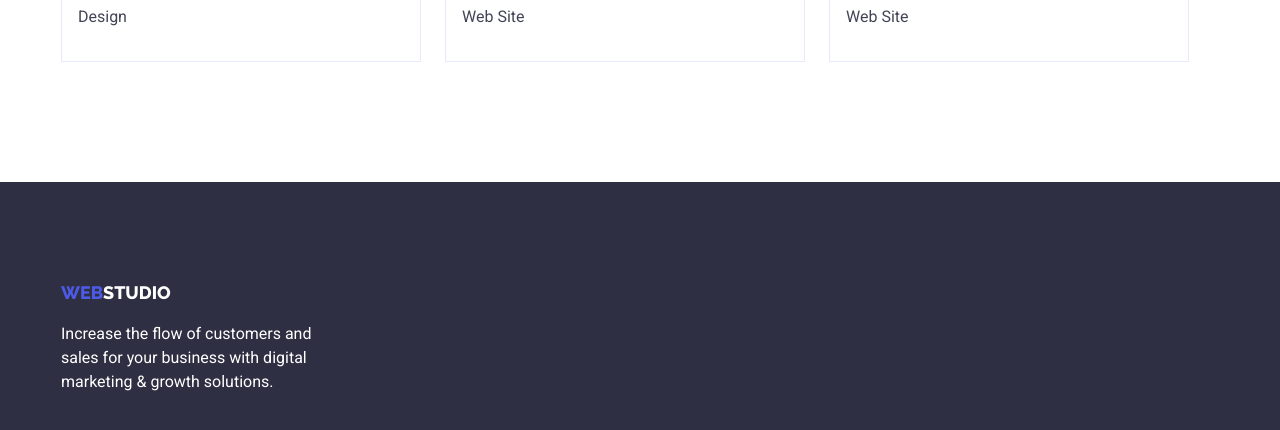
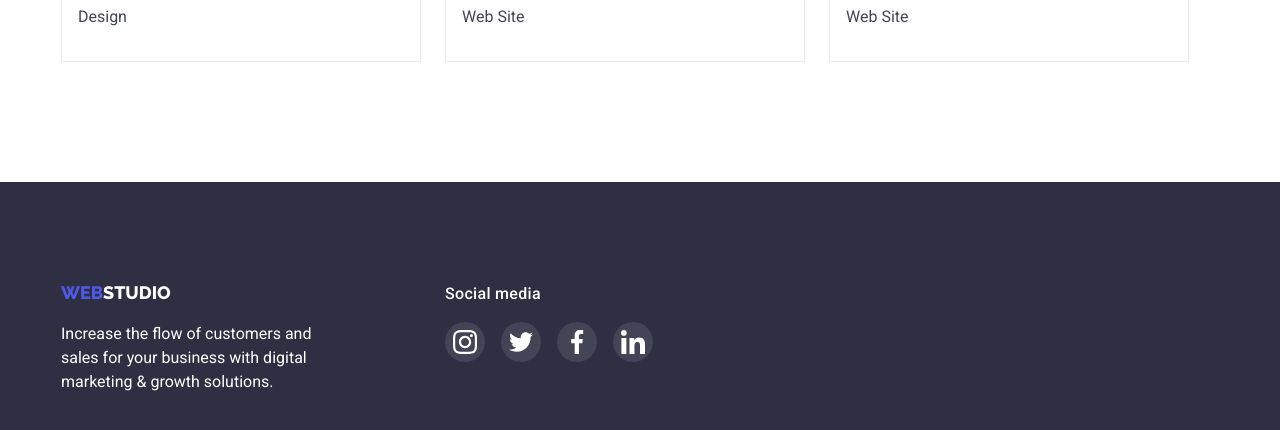
Before and after one commit to Tensys57/goit-markup-hw-04, a plain HTML site: page portfolio.html in a window 1280 px wide. Shown: the part 1588-2018 px from the top of the page. Drawn offline with Linux system fonts and the light colour scheme.

Commit message:
Added bg image, hover/focus shadows

```diff
--- a/css/styles.css
+++ b/css/styles.css
@@ -2,14 +2,15 @@
 :root {
   --primary-bg-color: #fff;
   --secondary-bg-colour: #e7e9fc;
-  --hero-bg-color: #2e2f42;
+  --hero-bg-color: rgb(46, 47, 66);
   --primary-text-color: #434455;
   --primary-title-color: #2e2f42;
   --normal-button-color: #4d5ae5;
   --normal-button-bg: #f4f4fd;
   --hover-button-bg: #404bbf;
   --button-border-color: #9747ff;
-  --light-slate-color: #8e8f99;
+  --light-slate-color: hwb(235 56% 40%);
+  --success: #31d0aa;
 }
 
 .visually-hidden {
@@ -167,8 +168,18 @@ nav {
 
 /*------------- Main ---------------------- */
 
+/* -------------- Hero ----------------------- */
 .hero {
   background-color: var(--hero-bg-color);
+  background-image: linear-gradient(
+      rgba(46, 47, 66, 0.7),
+      rgba(46, 47, 66, 0.7)
+    ),
+    url(../images/people-office.jpg);
+  background-repeat: no-repeat;
+  max-width: 1440px;
+  margin: 0 auto;
+  background-size: cover;
   text-align: center;
   padding: 188px 0;
 }
@@ -200,7 +211,6 @@ nav {
 }
 
 /* ------------------ Features --------------------- */
-
 .feature-list {
   display: flex;
   flex-wrap: wrap;
@@ -256,6 +266,7 @@ nav {
 
 .products-list {
   display: flex;
+  padding-top: 0;
 }
 
 .products-list .item:not(:last-child) {
@@ -295,6 +306,12 @@ nav {
   border-radius: 0px 0px 4px 4px;
 }
 
+.team-card:hover,
+.team-card.focus {
+  box-shadow: 0px 4px 4px rgba(0, 0, 0, 0.25),
+    0px 1px 1px rgba(46, 47, 66, 0.16), 0px 2px 1px rgba(46, 47, 66, 0.08);
+}
+
 .team-function {
   text-align: center;
   margin-bottom: 8px;
@@ -313,7 +330,6 @@ nav {
   height: 40px;
   background-color: var(--normal-button-color);
   border-radius: 20px;
-  /* text-align: center; */
   justify-content: center;
   align-items: center;
 }
@@ -332,9 +348,6 @@ nav {
   gap: 24px;
 }
 
-.customers-list-items {
-}
-
 .customer-list-link {
   display: flex;
   color: var(--light-slate-color);
@@ -346,10 +359,16 @@ nav {
   border-radius: 4px;
 }
 
+.customer-list-link:hover,
+.customer-list-link:focus {
+  color: var(--hover-button-bg);
+  border-color: var(--hover-button-bg);
+}
+
 .customer-list-icon {
   width: 104px;
   height: 56px;
-  fill: var(--light-slate-color);
+  fill: currentColor;
 }
 
 /* -------------- Footer -----------------*/
@@ -357,6 +376,11 @@ nav {
 .footer {
   background-color: var(--hero-bg-color);
   padding: 100px 0 100px 0;
+}
+
+.footer-list {
+  display: flex;
+  gap: 120px;
 }
 
 .declaration {
@@ -367,6 +391,45 @@ nav {
 
 .logo-light {
   color: var(--primary-bg-color);
+}
+
+.footer-social-text {
+  font-weight: 500;
+  font-size: 16px;
+  line-height: 1.5;
+  letter-spacing: 0.02em;
+  color: var(--primary-bg-color);
+}
+
+.footer-social-list {
+  display: flex;
+  gap: 16px;
+  padding-top: 16px;
+}
+
+.footer-list-item {
+  display: inline-block;
+}
+
+.footer-social-link {
+  display: flex;
+  width: 40px;
+  height: 40px;
+  border-radius: 20px;
+  justify-content: center;
+  align-items: center;
+  background-color: rgba(255, 255, 255, 0.1);
+}
+
+.footer-social-link:hover,
+.footer-social-link:focus {
+  background-color: var(--success);
+}
+
+.footer-social-icon {
+  width: 24px;
+  height: 24px;
+  fill: var(--primary-bg-color);
 }
 
 /* ----------------- Portfolio -------------- */
@@ -398,6 +461,8 @@ nav {
 .filter-btn:focus {
   background-color: var(--hover-button-bg);
   color: var(--primary-bg-color);
+  box-shadow: 0px 3px 1px rgba(0, 0, 0, 0.1), 0px 2px 1px rgba(0, 0, 0, 0.08),
+    0px 2px 2px rgba(0, 0, 0, 0.12);
 }
 
 .active-btn {
@@ -430,3 +495,8 @@ nav {
   border: 1px solid var(--secondary-bg-colour);
   border-top: none;
 }
+
+.project-card-item:hover,
+.project-card-item:focus {
+  filter: drop-shadow(0px 4px 4px rgba(0, 0, 0, 0.25));
+}
--- a/portfolio.html
+++ b/portfolio.html
@@ -189,8 +189,11 @@
         </ul>
       </div>
     </main>
+    <!-- ------------------- Footer ------------------- -->
     <footer class="footer">
       <div class="container">
+        <ul class="footer-list">
+          <li class="footer-list-item">
             <a href="./index.html" class="logo"
               >Web<span class="logo-light">Studio</span></a
             >
@@ -198,6 +201,61 @@
               Increase the flow of customers and sales for your business with
               digital marketing & growth solutions.
             </p>
+          </li>
+          <li class="footer-list-item">
+            <p class="footer-social-text">Social media</p>
+            <ul class="footer-social-list">
+              <li class="footer-social-item">
+                <a
+                  class="footer-social-link"
+                  href=""
+                  target="_blank"
+                  rel="noopened norefered"
+                >
+                  <svg class="footer-social-icon">
+                    <use href="./images/icons.svg#instagram"></use>
+                  </svg>
+                </a>
+              </li>
+              <li class="footer-social-item">
+                <a
+                  class="footer-social-link"
+                  href=""
+                  target="_blank"
+                  rel="noopened norefered"
+                >
+                  <svg class="footer-social-icon">
+                    <use href="./images/icons.svg#twitter"></use>
+                  </svg>
+                </a>
+              </li>
+              <li class="footer-social-item">
+                <a
+                  class="footer-social-link"
+                  href=""
+                  target="_blank"
+                  rel="noopened norefered"
+                >
+                  <svg class="footer-social-icon">
+                    <use href="./images/icons.svg#facebook"></use>
+                  </svg>
+                </a>
+              </li>
+              <li class="footer-social-item">
+                <a
+                  class="footer-social-link"
+                  href=""
+                  target="_blank"
+                  rel="noopened norefered"
+                >
+                  <svg class="footer-social-icon">
+                    <use href="./images/icons.svg#linkedin"></use>
+                  </svg>
+                </a>
+              </li>
+            </ul>
+          </li>
+        </ul>
       </div>
     </footer>
   </body>
```
Also changed, not shown: index.html (+59 -2 lines), images/people-office.jpg (added). Lines whose indentation alone changed are shown as unchanged.
